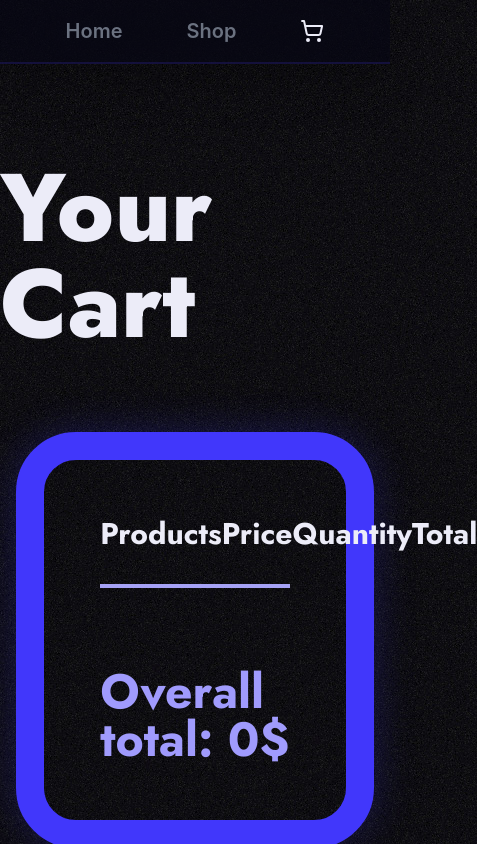
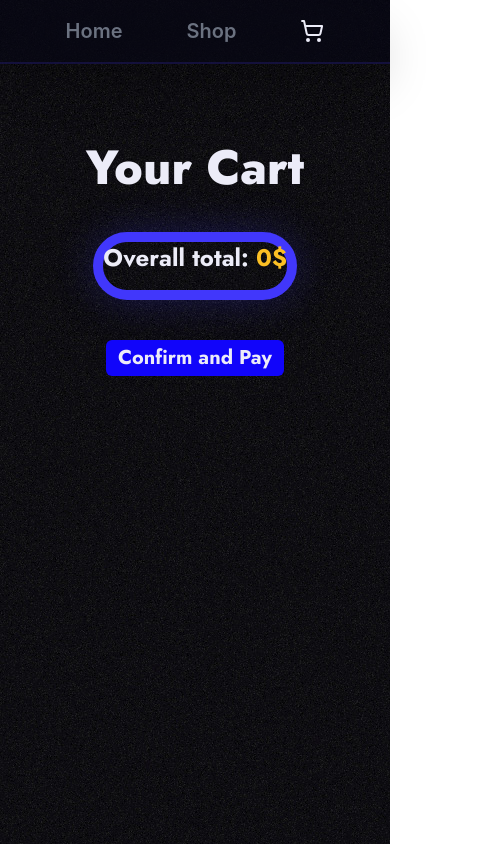
Before and after one commit to Vincent0103/shopping-cart, a React (Vite) app: page /checkout in a window 390 px wide. Shown: the top 844 px of the page, 477 px wide, since content can reach past the window. Built offline with nearby package versions, Linux system fonts and the light colour scheme.

Commit message:
Make Checkout page responsive for mobile devices

```diff
--- a/src/components/checkout/Checkout.jsx
+++ b/src/components/checkout/Checkout.jsx
@@ -3,19 +3,41 @@ import { calculateTotal } from "../../utils";
 import { AppContext } from "../../AppContext";
 import PropTypes from "prop-types";
 
-const ProductItem = ({ imgSrc, title, price, quantity }) => {
+const ProductItem = ({ imgSrc, title, price, quantity, deviceType }) => {
   const P = ({ text }) => <p className="text-xl font-medium">{text}</p>;
 
-  return (
+  return deviceType === "desktop" ? (
     <>
-      <div className="flex h-full items-center justify-center gap-10 justify-self-start">
-        <img className="max-h-36" src={imgSrc} alt={`Product: ${title}`} />
-        <h3 className="font-medium">{title}</h3>
+      <div className="flex size-full items-center justify-center gap-10 justify-self-start">
+        <img
+          className="max-h-36 w-1/4 object-contain"
+          src={imgSrc}
+          alt={`Product: ${title}`}
+        />
+        <h3 className="w-3/4 text-xl font-medium">{title}</h3>
       </div>
       <P text={`${price}$`} />
       <P text={quantity} />
       <P text={`${price * quantity}$`} />
     </>
+  ) : (
+    <div className="flex items-center gap-4">
+      <img
+        className="max-h-28 w-2/5 object-contain"
+        src={imgSrc}
+        alt={`Product: ${title}`}
+      />
+      <div className="font-regular flex w-3/5 flex-col gap-0.5">
+        <h3 className="text-xl leading-[1.15]">{title}</h3>
+        <p className="text-sm text-zinc-500">
+          {price}$ x {quantity}
+        </p>
+        <p className="text-xl font-medium text-amber-400">
+          <span className="text-lg font-light text-white">Total: </span>
+          {price * quantity}$
+        </p>
+      </div>
+    </div>
   );
 };
 
@@ -31,13 +53,15 @@ const Checkout = () => {
   const { cart } = useContext(AppContext);
 
   return (
-    <section className="relative top-20 flex size-full flex-col items-center justify-center gap-20 font-jost">
-      <h1 className="mt-20 text-8xl font-extrabold">Your Cart</h1>
+    <section className="relative top-20 flex size-full flex-col items-center justify-center gap-10 font-jost">
+      <h1 className="mt-16 text-8xl font-extrabold max-md:text-5xl">
+        Your Cart
+      </h1>
       <div
         className="shadow-extraxl-purple h-full w-11/12 rounded-[60px]
-      border-[28px] border-accent-400"
+      border-[28px] border-accent-400 max-lg:hidden"
       >
-        <div className="flex flex-col items-center justify-center p-14 text-3xl font-bold">
+        <div className="flex flex-col items-center justify-center p-10 text-3xl font-bold">
           <GridContainer customStyling={"mb-8"}>
             <h2 className="justify-self-start">Products</h2>
             <h2>Price</h2>
@@ -47,18 +71,19 @@ const Checkout = () => {
           <hr className="col-span-4 w-full border-2 border-secondary-200" />
           {cart.map(({ id, imgSrc, title, price, productAmount }) => (
             <React.Fragment key={id}>
-              <GridContainer customStyling={"my-6"}>
+              <GridContainer key={id} customStyling={"my-6"}>
                 <ProductItem
                   imgSrc={imgSrc}
                   title={title}
                   price={price}
                   quantity={productAmount}
+                  deviceType={"desktop"}
                 />
               </GridContainer>
               <hr className="col-span-4 w-full border-secondary-400" />
             </React.Fragment>
           ))}
-          <p className="mt-20 text-5xl text-accent-200">
+          <p className="mt-20 text-4xl text-accent-200">
             Overall total:{" "}
             {calculateTotal(
               cart.map(({ price, productAmount }) => [price, productAmount]),
@@ -67,9 +92,37 @@ const Checkout = () => {
           </p>
         </div>
       </div>
+      <div
+        className="shadow-extraxl-purple mx-3 flex h-full flex-col
+      items-center justify-center rounded-[40px] border-[10px] border-accent-400 lg:hidden"
+      >
+        <div>
+          {cart.map(({ id, imgSrc, title, price, productAmount }) => (
+            <div className="m-4 flex flex-col gap-4" key={id}>
+              <ProductItem
+                imgSrc={imgSrc}
+                title={title}
+                price={price}
+                quantity={productAmount}
+                deviceType={"mobile"}
+              />
+              <hr className="col-span-4 w-full border-secondary-400" />
+            </div>
+          ))}
+        </div>
+        <p className="mb-4 text-2xl font-bold">
+          Overall total:{" "}
+          <span className="text-amber-400">
+            {calculateTotal(
+              cart.map(({ price, productAmount }) => [price, productAmount]),
+            )}
+            $
+          </span>
+        </p>
+      </div>
       <button
         type="button"
-        className="mb-20 rounded-md bg-accent-500 px-6 py-2 text-4xl font-bold"
+        className="mb-10 rounded-md bg-accent-500 px-3 py-1 text-xl font-bold"
       >
         Confirm and Pay
       </button>
```
Also changed, not shown: 1 other file (tests, documents, lock files or other folders).
